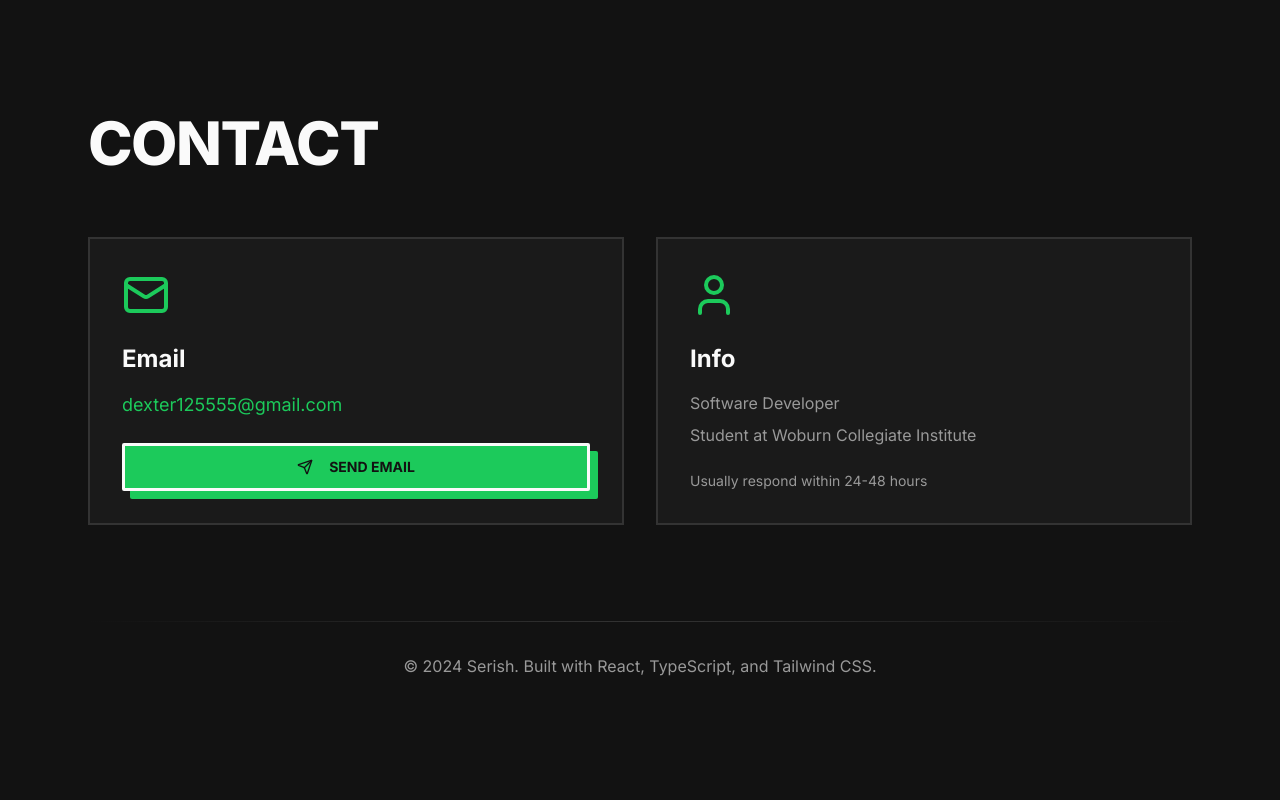
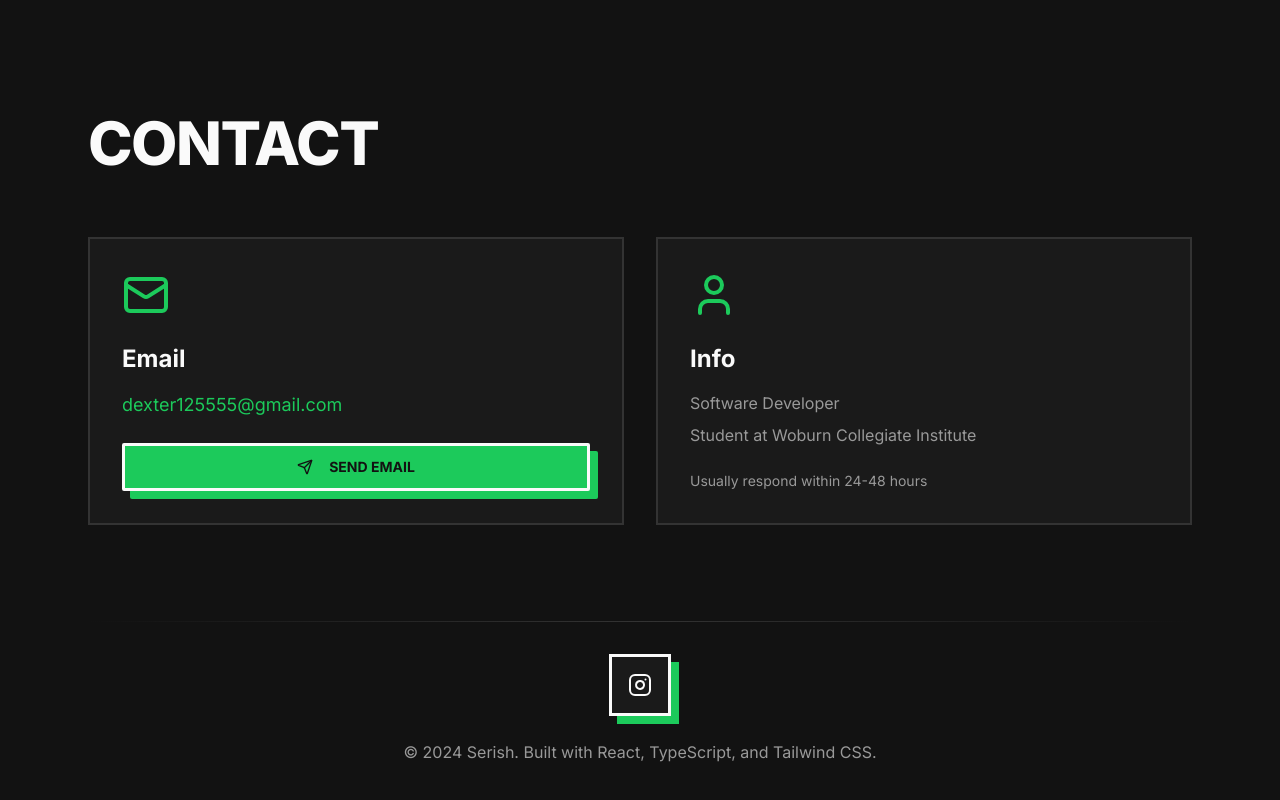
Before and after one commit to dexter-1-atch/serish-animated-portfolio, a React (Vite) app: page / in a window 1280 px wide. Shown: the part 3305-4105 px from the top of the page. Before the commit the page ends 4079 px from the top, so only its background shows below. Built offline with nearby package versions, Linux system fonts and the light colour scheme.

Commit message:
Add Instagram link to footer

```diff
--- a/src/components/Contact.tsx
+++ b/src/components/Contact.tsx
@@ -1,6 +1,6 @@
 import { Button } from "@/components/ui/button";
 import { Card, CardContent } from "@/components/ui/card";
-import { Mail, MessageSquare, Send, User } from "lucide-react";
+import { Mail, MessageSquare, Send, User, Instagram } from "lucide-react";
 
 const Contact = () => {
   return (
@@ -48,6 +48,20 @@ const Contact = () => {
       {/* Footer */}
       <div className="mt-24 text-center">
         <div className="h-px bg-gradient-to-r from-transparent via-border to-transparent mb-8" />
+
+        {/* Social Links */}
+        <div className="flex justify-center gap-4 mb-6">
+          <a
+            href="https://www.instagram.com/ss.15.ee.rish/"
+            target="_blank"
+            rel="noopener noreferrer"
+            className="brutal-border bg-card p-4 hover:bg-primary hover:text-primary-foreground transition-all duration-300 group"
+            aria-label="Instagram"
+          >
+            <Instagram className="h-6 w-6" />
+          </a>
+        </div>
+
         <p className="text-muted-foreground">
           © 2024 Serish. Built with React, TypeScript, and Tailwind CSS.
         </p>
```
